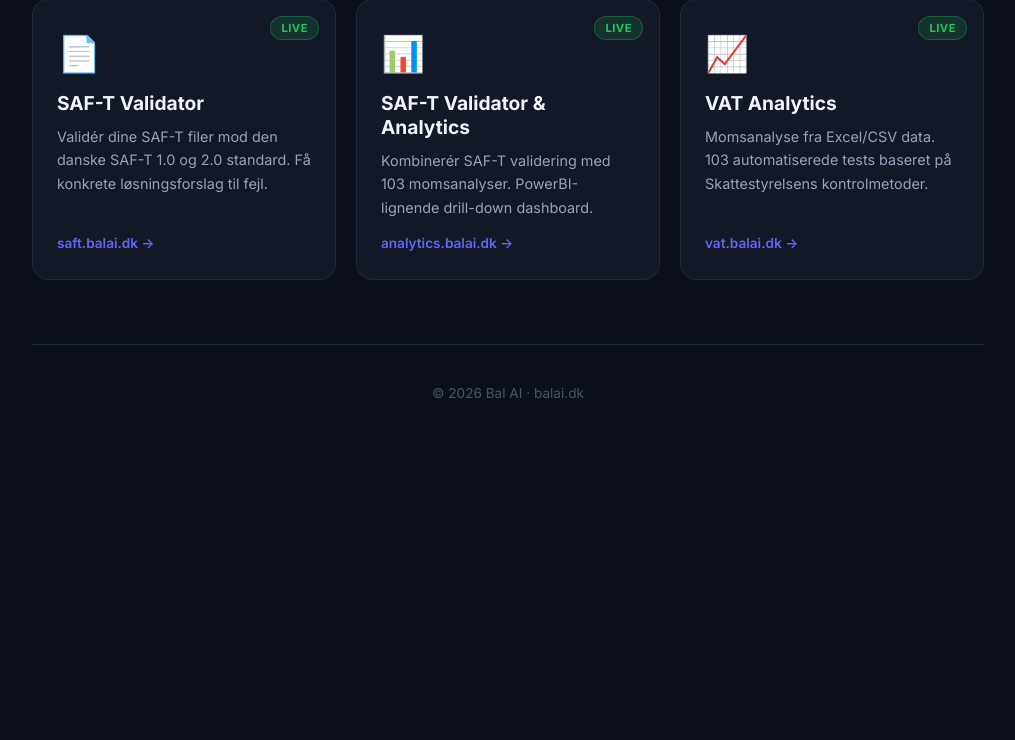
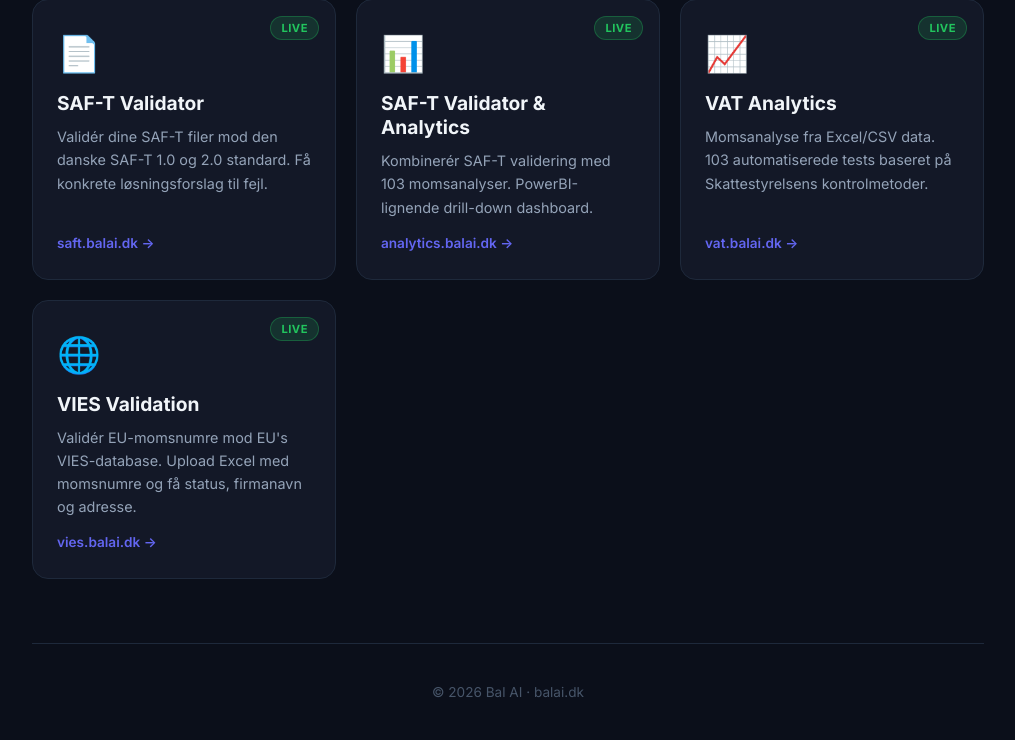
Before and after one commit to Bal1979/balai-landing, a Flask app: page / in a window 1280 px wide. Shown: the part 308-1048 px from the top of the page, without its empty margins (132-1147 px from the left). Before the commit the page ends 706 px from the top, so only its background shows below. Run offline with Flask 3, Linux system fonts and the light colour scheme.

Commit message:
Add VIES Validation product card to landing page
Co-Authored-By: Claude Opus 4.6 (1M context) <noreply@anthropic.com>

```diff
--- a/templates/index.html
+++ b/templates/index.html
@@ -51,6 +51,15 @@
                     <span class="product-link">vat.balai.dk &rarr;</span>
                 </a>
 
+                <!-- VIES Validation -->
+                <a href="https://vies.balai.dk" class="product-card live">
+                    <div class="product-badge badge-live">Live</div>
+                    <div class="product-icon">&#127760;</div>
+                    <h3>VIES Validation</h3>
+                    <p>Valid&eacute;r EU-momsnumre mod EU&apos;s VIES-database. Upload Excel med momsnumre og f&aring; status, firmanavn og adresse.</p>
+                    <span class="product-link">vies.balai.dk &rarr;</span>
+                </a>
+
             </div>
         </section>
 
```
